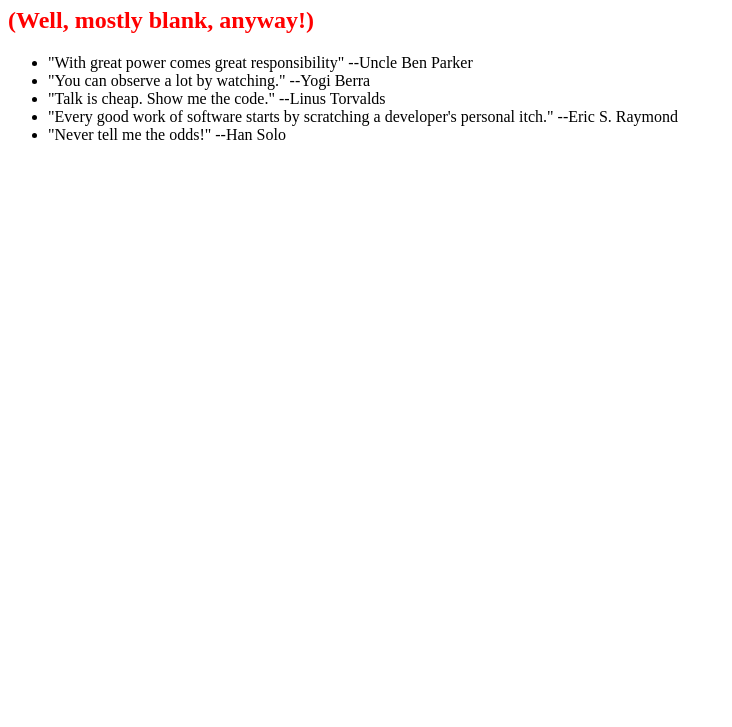
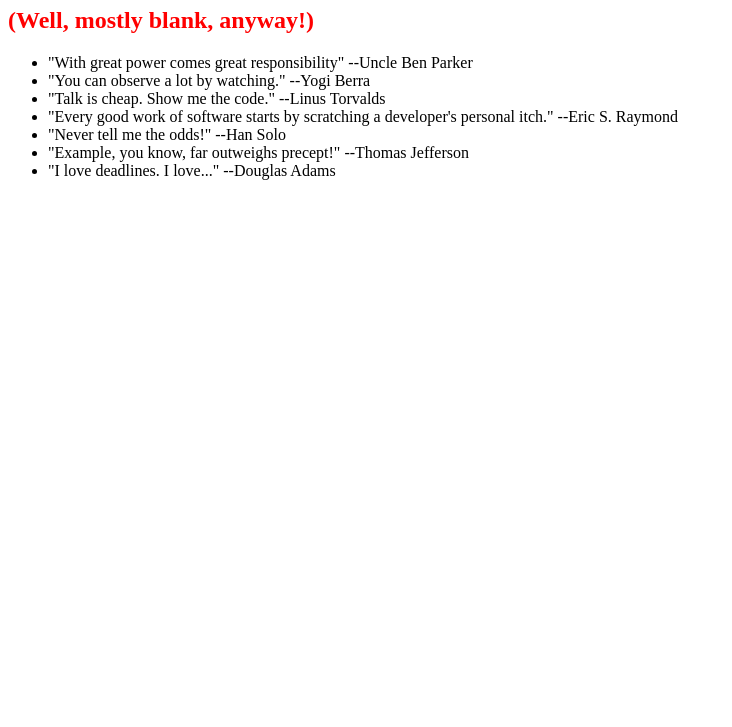
Before and after one commit to KrisHendrikx/0main_openSAP_repo, a plain HTML site: page index.html in a window 1280 px wide. Shown: the part 73-800 px from the top of the page, without its empty margins (0-732 px from the left). Drawn offline with Linux system fonts and the light colour scheme.

Commit message:
Douglas Adams quote

```diff
--- a/index.html
+++ b/index.html
@@ -14,6 +14,8 @@
 			<li>"Talk is cheap. Show me the code." --Linus Torvalds</li>
 			<li>"Every good work of software starts by scratching a developer's personal itch." --Eric  S. Raymond</li>
 			<li>"Never tell me the odds!" --Han Solo</li>
+			<li>"Example, you know, far outweighs precept!" --Thomas Jefferson</li>
+			<li>"I love deadlines. I love..." --Douglas Adams</li>
 		</ul>
 	</body>
 </html>
```
